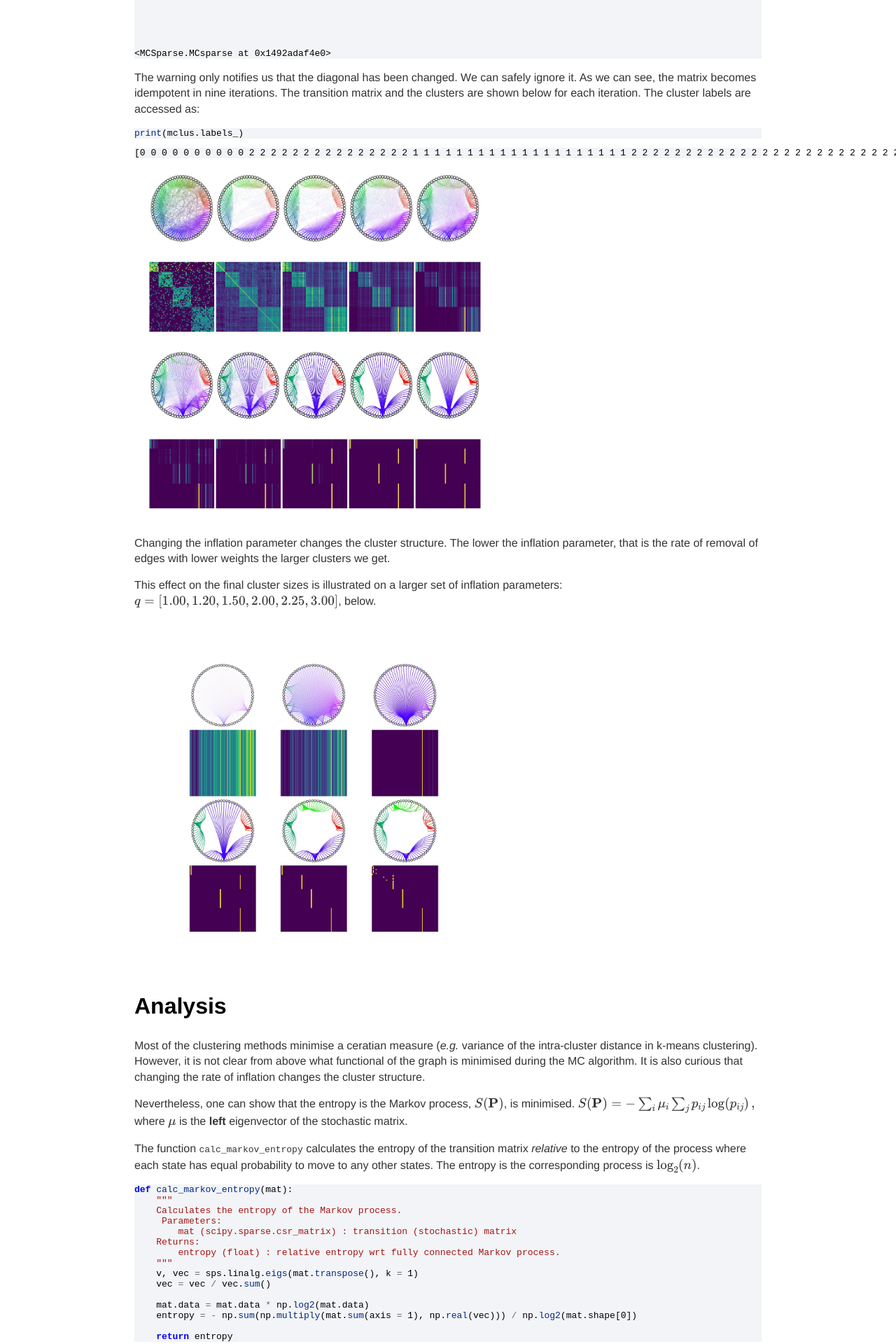
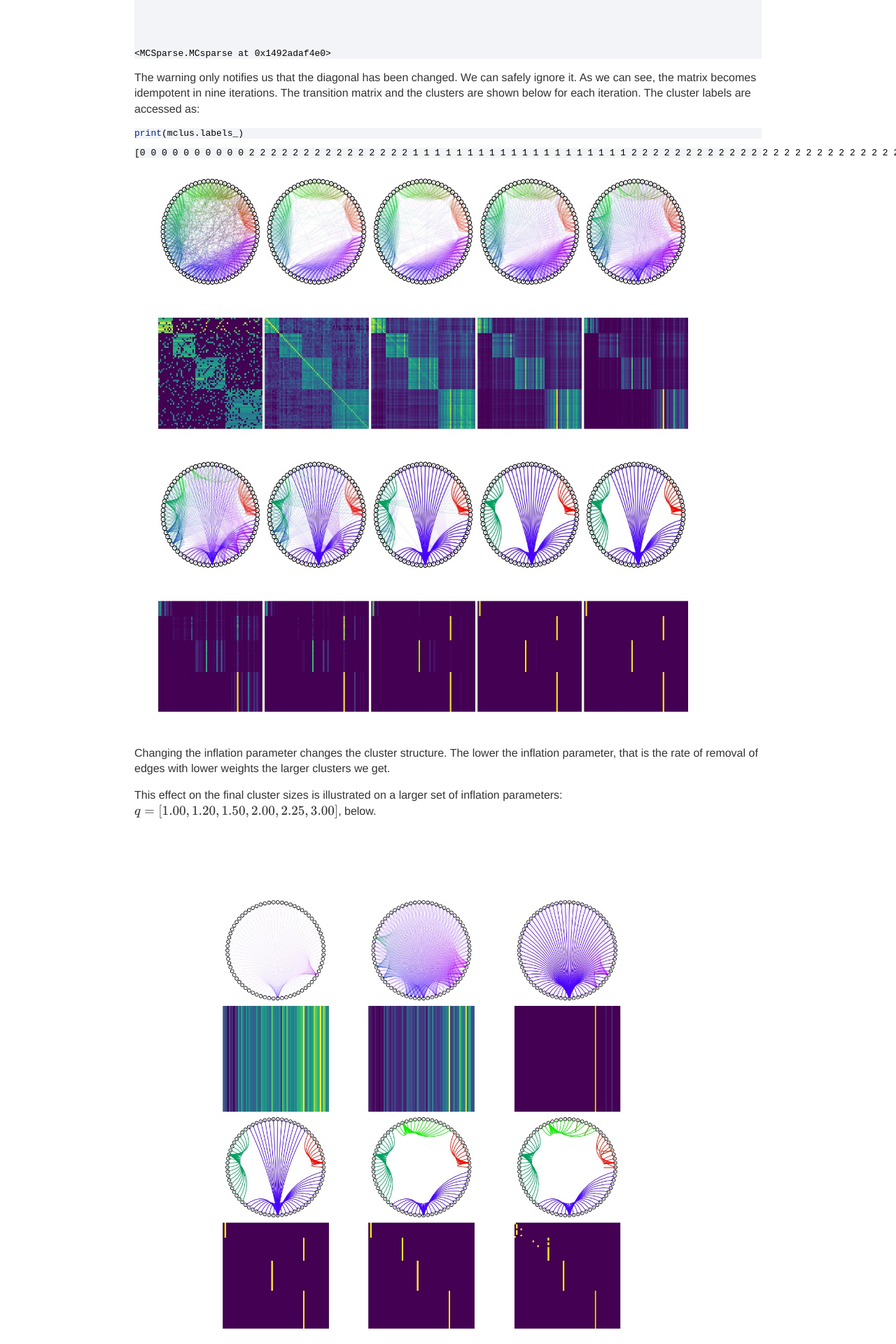
Before and after one commit to bhornung/bhornung.github.io, a Jekyll site: the page built from _posts/2018-05-03-markov-cluster.md, in a window 1280 px wide. Shown: the part 3040-4960 px from the top of the page at 70% size. Built offline with Jekyll 4.4.1, drawn with Linux system fonts in a browser that asks for light colours; formulas are drawn with MathJax 3.

Commit message:
Resize images.

```diff
--- a/_posts/2018-05-03-markov-cluster.md
+++ b/_posts/2018-05-03-markov-cluster.md
@@ -154,13 +154,13 @@ print(mclus.labels_)
     [0 0 0 0 0 0 0 0 0 0 2 2 2 2 2 2 2 2 2 2 2 2 2 2 2 1 1 1 1 1 1 1 1 1 1 1 1 1 1 1 1 1 1 1 1 2 2 2 2 2 2 2 2 2 2 2 2 2 2 2 2 2 2 2 2 2 2 2 2 2]
 
 
-![jpg]({{"/assets/markov/blog_merged_3clus_p22m0802.jpg"}}){:height="500px" width="500px"}
+![jpg]({{"/assets/markov/blog_merged_3clus_p22m0802.jpg"}}){:height="800px" width="800px"}
 
 Changing the inflation parameter changes the cluster structure. The lower the inflation parameter, that is the rate of removal of edges with lower weights the larger clusters we get.
 
 This effect on the final cluster sizes is illustrated on a larger set of inflation parameters: $q=[1.00, 1.20, 1.50, 2.00, 2.25, 3.00]$, below.
 
-![jpg]({{"/assets/markov/comparison_process.jpg"}}){:height="500px" width="500px"}
+![jpg]({{"/assets/markov/comparison_process.jpg"}}){:height="800px" width="800px"}
 
 ## Analysis
 
@@ -195,7 +195,7 @@ def calc_markov_entropy(mat):
 
 The entropies have been calculated for each inflation (even) and expansion (odd) steps for each of the above inflation parameters.
 
-![jpg]({{"/assets/markov/entropy.jpg"}}){:height="400px" width="400px"}
+![jpg]({{"/assets/markov/entropy.jpg"}}){:height="500px" width="400px"}
 
 It is readily observed that the entropy increases during the expansion set and decreases following inflation. These changes gradually diminish as the matrix becomes idempotent.
 
```
